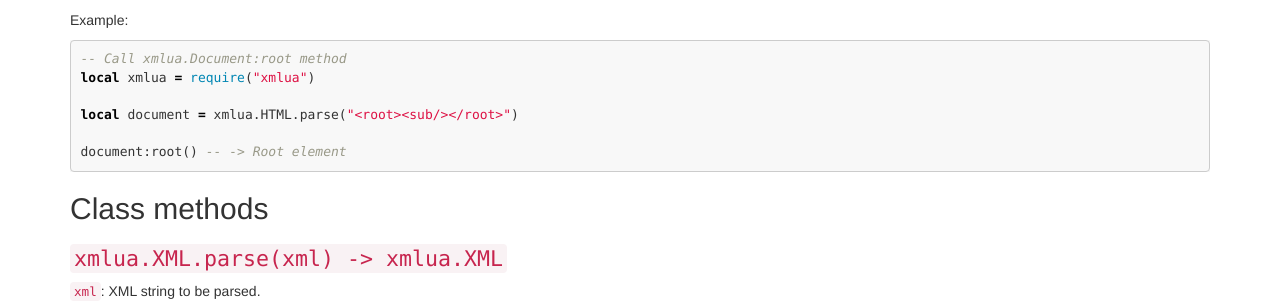
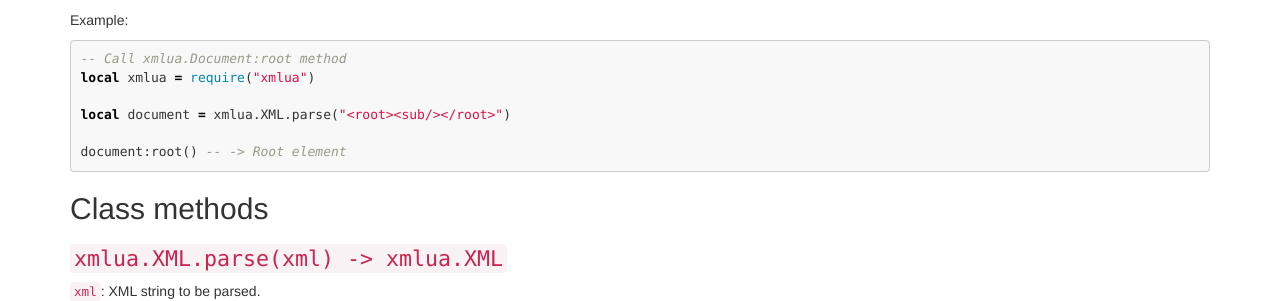
Before and after one commit to clear-code/xmlua, a Jekyll site: the page built from docs/reference/xml.md, in a window 1280 px wide. Shown: the part 365-666 px from the top of the page. Built offline with Jekyll 4.4.1, drawn with Linux system fonts in a browser that asks for light colours.

Commit message:
doc: fix a typo

````diff
--- a/docs/reference/xml.md
+++ b/docs/reference/xml.md
@@ -24,7 +24,7 @@ Example:
 -- Call xmlua.Document:root method
 local xmlua = require("xmlua")
 
-local document = xmlua.HTML.parse("<root><sub/></root>")
+local document = xmlua.XML.parse("<root><sub/></root>")
 
 document:root() -- -> Root element
 ```
````
Also changed, not shown: docs/ja/reference/xml.md (+1 -1 lines), 1 other file.
